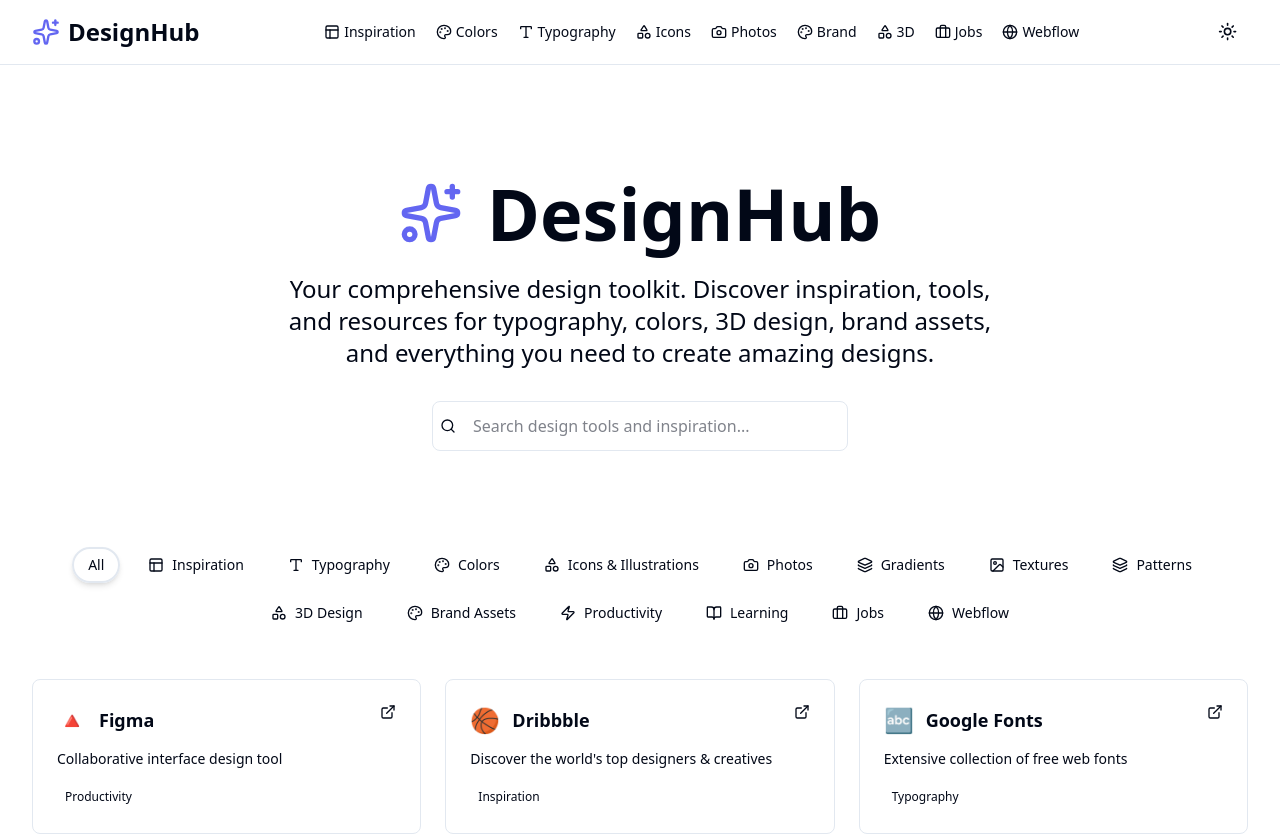
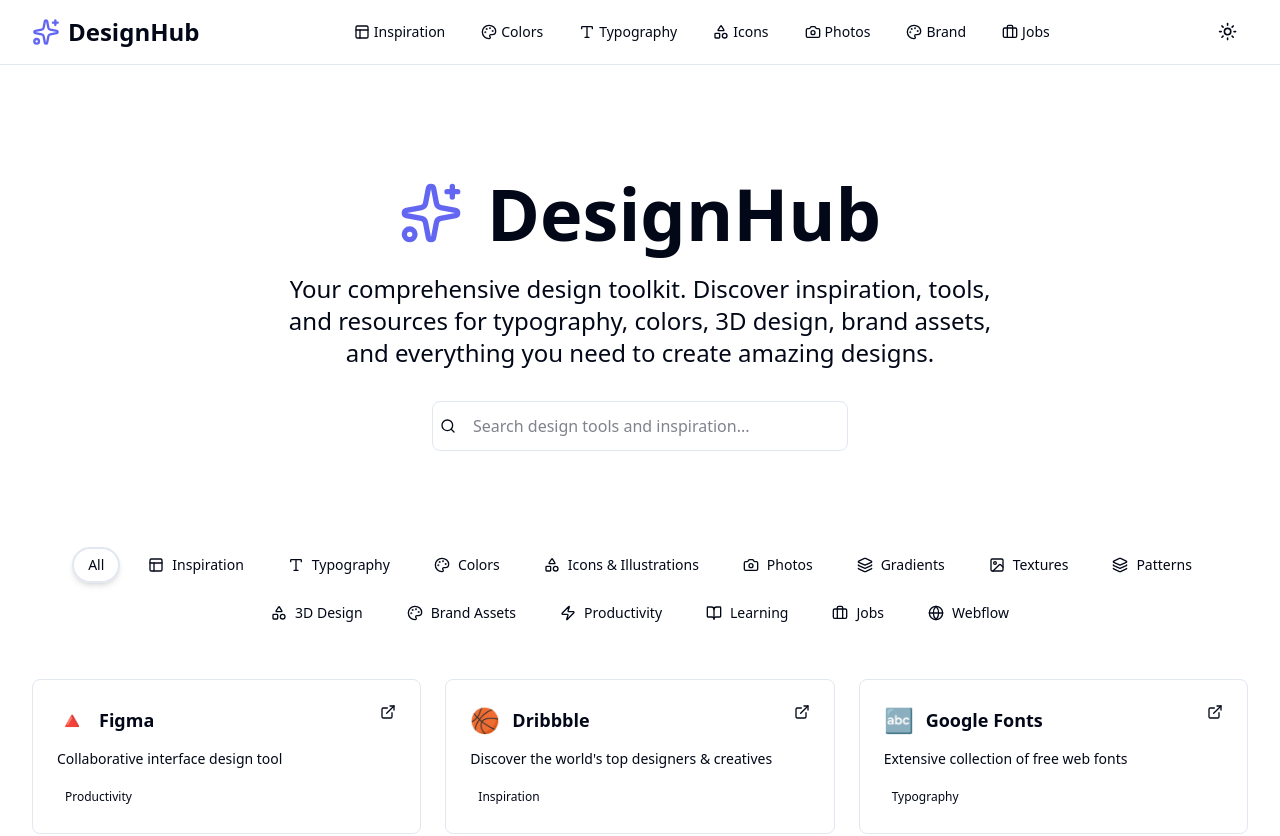
Before and after one commit to devzdevelop/design-inspiration, a Next.js app: page / in a window 1280 px wide. Shown: the top 836 px of the page. Built offline with nearby package versions, Linux system fonts and the light colour scheme.

Commit message:
Enhance styling and color configuration: added brand purple color to Tailwind config, updated global CSS variables for primary colors, and improved button hover effects in header and pagination components.

```diff
--- a/src/app/globals.css
+++ b/src/app/globals.css
@@ -8,8 +8,9 @@
 		--card-foreground: 222.2 84% 4.9%;
 		--popover: 0 0% 100%;
 		--popover-foreground: 222.2 84% 4.9%;
-		--primary: 221.2 83.2% 53.3%;
-		--primary-foreground: 210 40% 98%;
+		--primary: 238 100% 67%;
+		--primary-foreground: 0 0% 100%;
+		--brand-purple: 238 100% 67%;
 		--secondary: 210 40% 96%;
 		--secondary-foreground: 222.2 84% 4.9%;
 		--muted: 210 40% 96%;
@@ -20,7 +21,7 @@
 		--destructive-foreground: 210 40% 98%;
 		--border: 214.3 31.8% 91.4%;
 		--input: 214.3 31.8% 91.4%;
-		--ring: 221.2 83.2% 53.3%;
+		--ring: 238 100% 67%;
 		--radius: 0.5rem;
 	}
 
@@ -31,8 +32,9 @@
 		--card-foreground: 210 40% 98%;
 		--popover: 222.2 84% 4.9%;
 		--popover-foreground: 210 40% 98%;
-		--primary: 217.2 91.2% 59.8%;
-		--primary-foreground: 222.2 84% 4.9%;
+		--primary: 238 100% 67%;
+		--primary-foreground: 0 0% 100%;
+		--brand-purple: 238 100% 67%;
 		--secondary: 217.2 32.6% 17.5%;
 		--secondary-foreground: 210 40% 98%;
 		--muted: 217.2 32.6% 17.5%;
@@ -43,7 +45,7 @@
 		--destructive-foreground: 210 40% 98%;
 		--border: 217.2 32.6% 17.5%;
 		--input: 217.2 32.6% 17.5%;
-		--ring: 224.3 76.3% 94.1%;
+		--ring: 238 100% 67%;
 	}
 }
 
--- a/src/app/page.tsx
+++ b/src/app/page.tsx
@@ -1066,9 +1066,9 @@
 		id: 'general',
 		name: 'Inspiration',
 		icon: Layout,
-		color: 'text-indigo-600',
+		color: 'text-primary',
 	},
-	{ id: 'typography', name: 'Typography', icon: Type, color: 'text-blue-600' },
+	{ id: 'typography', name: 'Typography', icon: Type, color: 'text-primary' },
 	{ id: 'colors', name: 'Colors', icon: Palette, color: 'text-red-600' },
 	{
 		id: 'shapes',
@@ -1134,7 +1134,7 @@
 		id: 'webflow',
 		name: 'Webflow',
 		icon: Globe,
-		color: 'text-blue-600',
+		color: 'text-primary',
 	},
 ];
 
@@ -1164,7 +1164,7 @@
 		setCurrentPage(1);
 	}, [searchTerm, selectedCategory]);
 
-	return (
+  return (
 		<div className='min-h-screen bg-background'>
 			<Header />
 
@@ -1267,7 +1267,7 @@
 							</span>
 						</a>
 					))}
-				</div>
+        </div>
 
 				{/* Pagination Controls */}
 				{totalPages > 1 && (
@@ -1275,7 +1275,7 @@
 						<button
 							onClick={() => setCurrentPage(Math.max(1, currentPage - 1))}
 							disabled={currentPage === 1}
-							className='px-3 py-2 text-sm font-medium text-muted-foreground hover:text-primary disabled:opacity-50 disabled:cursor-not-allowed transition-colors cursor-pointer'
+							className='px-3 py-2 text-sm font-medium text-muted-foreground hover:text-primary hover:bg-muted disabled:opacity-50 disabled:cursor-not-allowed transition-all duration-200 cursor-pointer rounded-md'
 						>
 							Previous
 						</button>
@@ -1286,10 +1286,10 @@
 									<button
 										key={page}
 										onClick={() => setCurrentPage(page)}
-										className={`px-3 py-2 text-sm font-medium rounded-md transition-colors cursor-pointer ${
+										className={`px-3 py-2 text-sm font-medium rounded-md transition-all duration-200 cursor-pointer ${
 											currentPage === page
-												? 'bg-primary text-primary-foreground'
-												: 'text-muted-foreground hover:text-primary hover:bg-muted'
+												? 'bg-primary text-primary-foreground shadow-md'
+												: 'text-muted-foreground hover:text-primary hover:bg-muted hover:shadow-sm'
 										}`}
 									>
 										{page}
@@ -1303,7 +1303,7 @@
 								setCurrentPage(Math.min(totalPages, currentPage + 1))
 							}
 							disabled={currentPage === totalPages}
-							className='px-3 py-2 text-sm font-medium text-muted-foreground hover:text-primary disabled:opacity-50 disabled:cursor-not-allowed transition-colors cursor-pointer'
+							className='px-3 py-2 text-sm font-medium text-muted-foreground hover:text-primary hover:bg-muted disabled:opacity-50 disabled:cursor-not-allowed transition-all duration-200 cursor-pointer rounded-md'
 						>
 							Next
 						</button>
@@ -1340,7 +1340,7 @@
 						</p>
 					</div>
 				</div>
-			</footer>
-		</div>
-	);
+      </footer>
+    </div>
+  );
 }
--- a/src/components/header.tsx
+++ b/src/components/header.tsx
@@ -6,14 +6,9 @@
 	Palette,
 	Type,
 	Shapes,
-	Layers,
-	Image as ImageIcon,
 	Layout,
 	Camera,
-	BookOpen,
-	Zap,
 	Briefcase,
-	Globe,
 } from 'lucide-react';
 
 export function Header() {
@@ -43,7 +38,7 @@
 									?.scrollIntoView({ behavior: 'smooth' });
 							}
 						}}
-						className='flex items-center space-x-1 text-sm font-medium hover:text-primary transition-colors cursor-pointer relative group'
+						className='flex items-center space-x-1 text-sm font-medium hover:text-primary transition-all duration-200 cursor-pointer relative group hover:bg-muted/50 px-2 py-1 rounded-md'
 					>
 						<Layout className='h-4 w-4' />
 						<span>Inspiration</span>
@@ -61,7 +56,7 @@
 									?.scrollIntoView({ behavior: 'smooth' });
 							}
 						}}
-						className='flex items-center space-x-1 text-sm font-medium hover:text-primary transition-colors cursor-pointer relative group'
+						className='flex items-center space-x-1 text-sm font-medium hover:text-primary transition-all duration-200 cursor-pointer relative group hover:bg-muted/50 px-2 py-1 rounded-md'
 					>
 						<Palette className='h-4 w-4' />
 						<span>Colors</span>
@@ -79,7 +74,7 @@
 									?.scrollIntoView({ behavior: 'smooth' });
 							}
 						}}
-						className='flex items-center space-x-1 text-sm font-medium hover:text-primary transition-colors cursor-pointer relative group'
+						className='flex items-center space-x-1 text-sm font-medium hover:text-primary transition-all duration-200 cursor-pointer relative group hover:bg-muted/50 px-2 py-1 rounded-md'
 					>
 						<Type className='h-4 w-4' />
 						<span>Typography</span>
@@ -97,7 +92,7 @@
 									?.scrollIntoView({ behavior: 'smooth' });
 							}
 						}}
-						className='flex items-center space-x-1 text-sm font-medium hover:text-primary transition-colors cursor-pointer relative group'
+						className='flex items-center space-x-1 text-sm font-medium hover:text-primary transition-all duration-200 cursor-pointer relative group hover:bg-muted/50 px-2 py-1 rounded-md'
 					>
 						<Shapes className='h-4 w-4' />
 						<span>Icons</span>
@@ -115,7 +110,7 @@
 									?.scrollIntoView({ behavior: 'smooth' });
 							}
 						}}
-						className='flex items-center space-x-1 text-sm font-medium hover:text-primary transition-colors cursor-pointer relative group'
+						className='flex items-center space-x-1 text-sm font-medium hover:text-primary transition-all duration-200 cursor-pointer relative group hover:bg-muted/50 px-2 py-1 rounded-md'
 					>
 						<Camera className='h-4 w-4' />
 						<span>Photos</span>
@@ -133,28 +128,10 @@
 									?.scrollIntoView({ behavior: 'smooth' });
 							}
 						}}
-						className='flex items-center space-x-1 text-sm font-medium hover:text-primary transition-colors cursor-pointer relative group'
+						className='flex items-center space-x-1 text-sm font-medium hover:text-primary transition-all duration-200 cursor-pointer relative group hover:bg-muted/50 px-2 py-1 rounded-md'
 					>
 						<Palette className='h-4 w-4' />
 						<span>Brand</span>
-						<div className='absolute bottom-0 left-0 w-0 h-0.5 bg-primary transition-all duration-200 group-hover:w-full'></div>
-					</button>
-					<button
-						onClick={() => {
-							const filterButtons = document.querySelectorAll(
-								'[data-category="3d"]'
-							);
-							if (filterButtons.length > 0) {
-								(filterButtons[0] as HTMLButtonElement).click();
-								document
-									.getElementById('filters')
-									?.scrollIntoView({ behavior: 'smooth' });
-							}
-						}}
-						className='flex items-center space-x-1 text-sm font-medium hover:text-primary transition-colors cursor-pointer relative group'
-					>
-						<Shapes className='h-4 w-4' />
-						<span>3D</span>
 						<div className='absolute bottom-0 left-0 w-0 h-0.5 bg-primary transition-all duration-200 group-hover:w-full'></div>
 					</button>
 					<button
@@ -169,28 +146,10 @@
 									?.scrollIntoView({ behavior: 'smooth' });
 							}
 						}}
-						className='flex items-center space-x-1 text-sm font-medium hover:text-primary transition-colors cursor-pointer relative group'
+						className='flex items-center space-x-1 text-sm font-medium hover:text-primary transition-all duration-200 cursor-pointer relative group hover:bg-muted/50 px-2 py-1 rounded-md'
 					>
 						<Briefcase className='h-4 w-4' />
 						<span>Jobs</span>
-						<div className='absolute bottom-0 left-0 w-0 h-0.5 bg-primary transition-all duration-200 group-hover:w-full'></div>
-					</button>
-					<button
-						onClick={() => {
-							const filterButtons = document.querySelectorAll(
-								'[data-category="webflow"]'
-							);
-							if (filterButtons.length > 0) {
-								(filterButtons[0] as HTMLButtonElement).click();
-								document
-									.getElementById('filters')
-									?.scrollIntoView({ behavior: 'smooth' });
-							}
-						}}
-						className='flex items-center space-x-1 text-sm font-medium hover:text-primary transition-colors cursor-pointer relative group'
-					>
-						<Globe className='h-4 w-4' />
-						<span>Webflow</span>
 						<div className='absolute bottom-0 left-0 w-0 h-0.5 bg-primary transition-all duration-200 group-hover:w-full'></div>
 					</button>
 				</nav>
--- a/tailwind.config.ts
+++ b/tailwind.config.ts
@@ -43,6 +43,9 @@
 					DEFAULT: 'hsl(var(--card))',
 					foreground: 'hsl(var(--card-foreground))',
 				},
+				brand: {
+					purple: 'hsl(var(--brand-purple))',
+				},
 			},
 			borderRadius: {
 				lg: 'var(--radius)',
```
